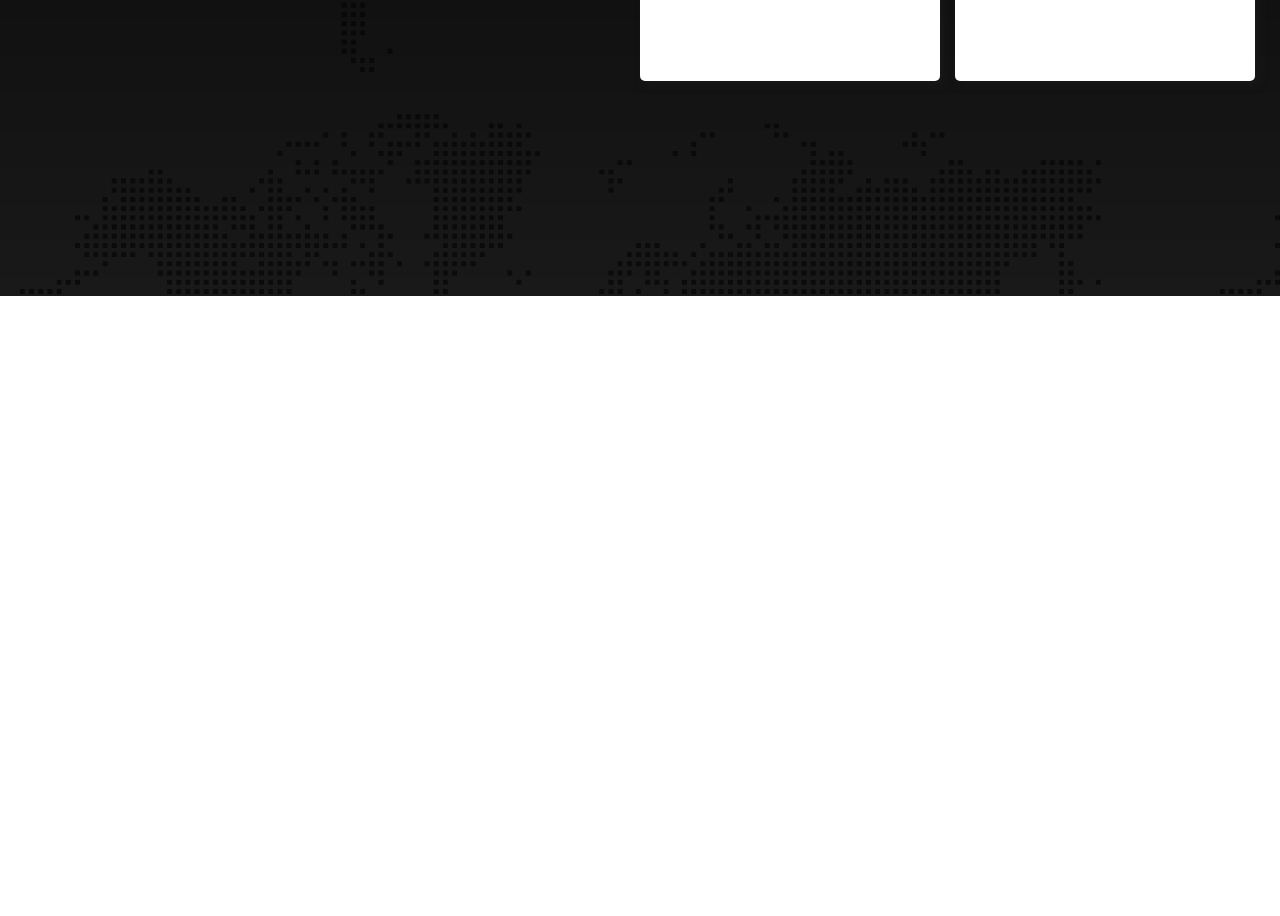
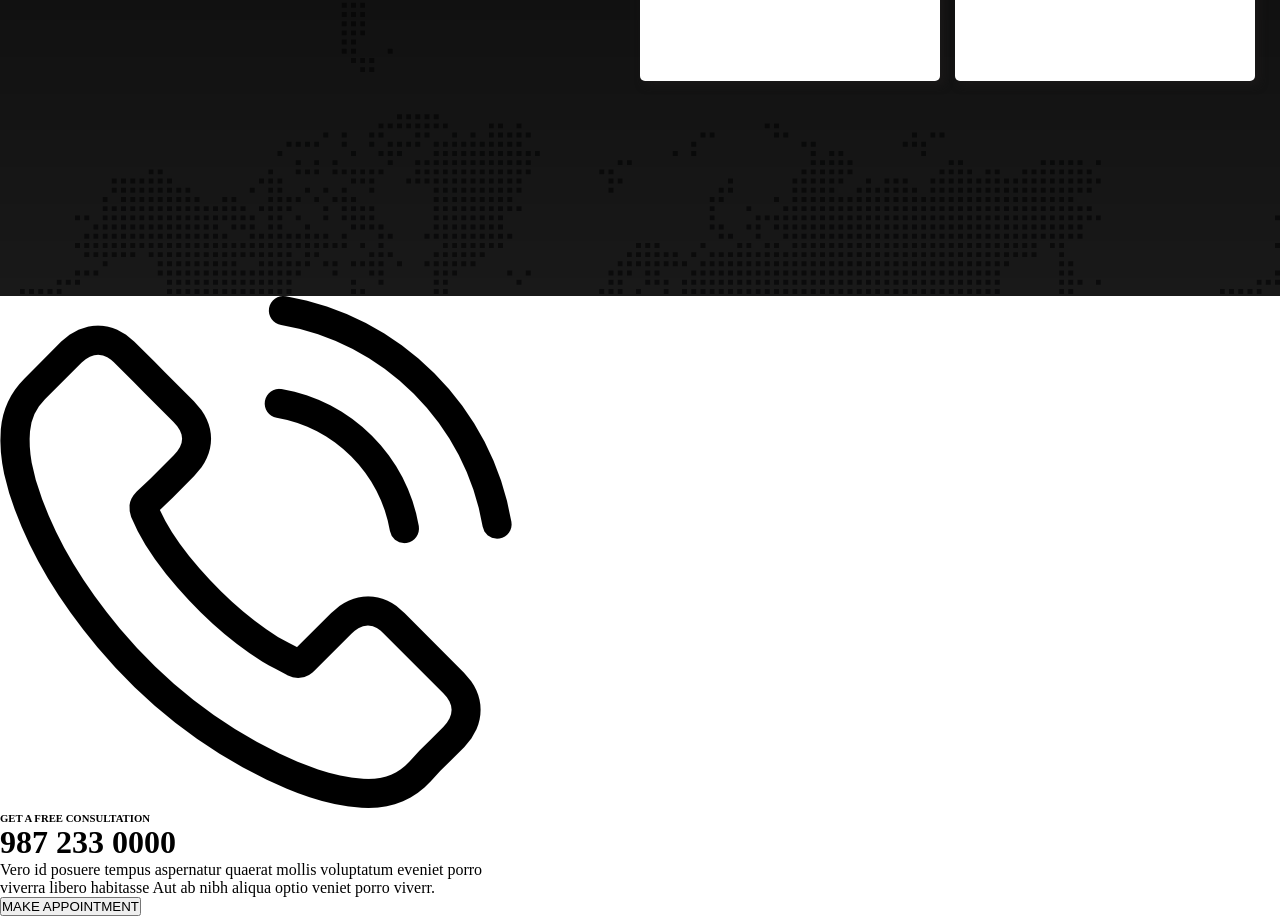
Before and after one commit to mehedihasanjibon/build-a-digital-agency-website, a plain HTML site: page index.html in a window 1280 px wide. Shown: the part 1487-2403 px from the top of the page. Before the commit the page ends 1783 px from the top, so only its background shows below. Drawn offline with Linux system fonts and the light colour scheme.

Commit message:
appointment html tag done

```diff
--- a/index.html
+++ b/index.html
@@ -105,8 +105,29 @@
                 </div>
             </div>
         </div>
+        <!-- end service section  -->
 
-
+        <!-- start appointment section  -->
+        <div class="appointment-section">
+            <div class="call-box">
+                <img class="appointment-logo" src="./assets/icons/phone-call.png" alt="">
+                <div>
+                    <h6> GET A FREE CONSULTATION </h6>
+                    <h1> 987 233 0000 </h1>
+                </div>
+            </div>
+            <div class="appointment-description">
+                <p>
+                    Vero id posuere tempus aspernatur quaerat mollis voluptatum eveniet porro
+                    <br>
+                    viverra libero habitasse Aut ab nibh aliqua optio veniet porro viverr.
+                </p>
+            </div>
+            <div class="appointment-button">
+                <button> MAKE APPOINTMENT </button>
+            </div>
+        </div>
+        <!-- end appointment section -->
 
 </body>
 </html>
--- a/styles/style.css
+++ b/styles/style.css
@@ -171,3 +171,7 @@
     padding: 20px;
 }
 /* services right content end  */
+
+.appointment-section{
+
+}
```
